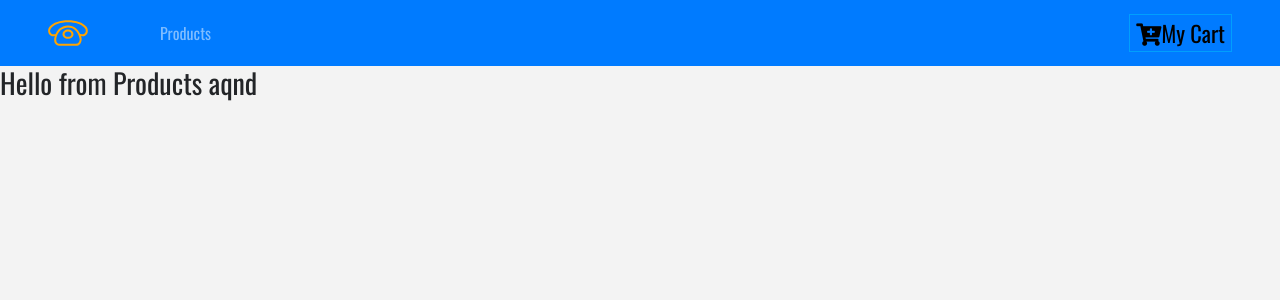
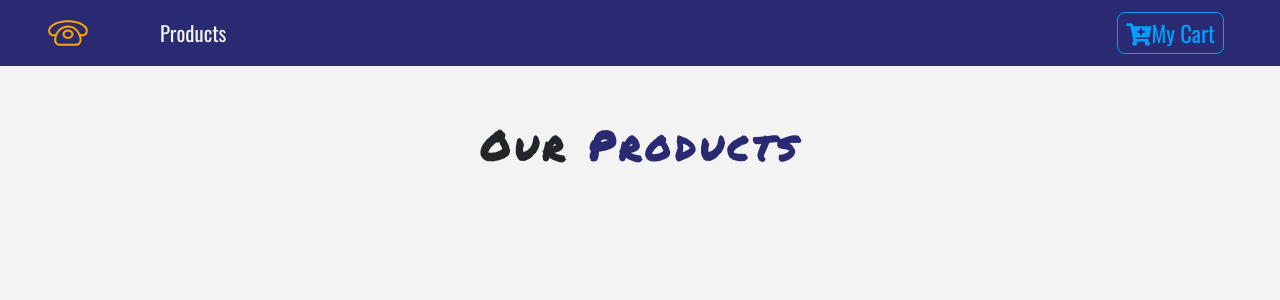
Before and after one commit to gloriaojuks/ecommerce-store, a React (Create React App) app: page / in a window 1280 px wide. Shown: the top 300 px of the page. Built offline with nearby package versions, Linux system fonts and the light colour scheme.

Commit message:
everything is set

```diff
--- /dev/null
+++ b/src/components/Button.js
@@ -0,0 +1,16 @@
+import styled from 'styled-components'
+
+export const ButtonContainer = styled.button`
+text-transform:capitalize;
+font-size:1.4rem;
+background: transparent;
+border: 0.05rem solid var(--lightBlue);
+color:var(--lightBlue);
+border-radius: 0.5rem;
+padding: 0.2rem 0.5rem;
+cursor:pointer;
+margin:0.2rem 0.5rem 0.2rem 0;
+transition:all 0.5s ease-in-out;
+&:hover{background:var(--lightBlue);color:var(--mainBlue)}
+&focus{outline:none;}
+`;
--- a/src/components/Navbar.js
+++ b/src/components/Navbar.js
@@ -2,12 +2,13 @@ import React, { Component } from 'react'
 import {Link} from 'react-router-dom'
 import logo from '../logo.svg'
 import styled from 'styled-components'
+import {ButtonContainer} from './Button'
 
 export class Navbar extends Component {
   render() {
     return (
       <div>
-          <nav className="navbar navbar-expand-sm bg-primary navbar-dark px-sm-5">
+          <NavWrapper className="navbar navbar-expand-sm navbar-dark px-sm-5">
             { /*
         https://www.iconfinder.com/icons/1243689/call_phone_icon
         Creative Commons (Attribution 3.0 Unported);
@@ -16,23 +17,20 @@ export class Navbar extends Component {
         </Link>
         <ul className="navbar-nav align-items-center">
             <li className="nav-item ml-5"></li>
-            <Link to="/" className="nav-link">Products</Link>
+            <Link to="/" className="nav-link">products</Link>
         </ul>
         <Link to="./cart" className="ml-auto">
             <ButtonContainer><span><i className="fas fa-cart-plus"/></span>My Cart </ButtonContainer>
         </Link>
-        </nav>
+        </NavWrapper>
       </div>
     )
   }
 }
 
-const ButtonContainer = styled.button`
-text-transform:capitalize;
-font-size:1.4rem;
-background: transparent;
-border: 0.05rem solid var(--lightBlue);
-
-`
+const NavWrapper = styled.nav`
+background: var(--mainBlue);
+.nav-link{color:var(--mainWhite)!important;font-size:1.3rem;text-transform: capitalize}
+`;
 
 export default Navbar
--- a/src/components/ProductList.js
+++ b/src/components/ProductList.js
@@ -1,12 +1,24 @@
 import React, { Component } from 'react'
 import Product from './Product'
+import Title from './Title'
 
 export class ProductList extends Component {
+    state={
+        Products: []
+    }
   render() {
     return (
-      <div>
-        <Product />
-      </div>
+      <React.Fragment>
+          <div className="py-5">
+            <div className="container">
+            <Title name="our" title="products" />
+                <div className="row">
+
+                </div>
+            </div>
+          </div>
+        {/* <Product /> */}
+      </React.Fragment>
     )
   }
 }
--- /dev/null
+++ b/src/components/Title.js
@@ -0,0 +1,13 @@
+import React from 'react'
+
+export default function Title({name,title}) {
+  return (
+    <div className="row">
+      <div className="col-10 mx-auto my-2 text-center text-title">
+        <h1 className="text-capitalize font-weight-bold">
+            {name} <strong className="text-blue">{title}</strong>
+        </h1>
+      </div>
+    </div>
+  )
+}
```
